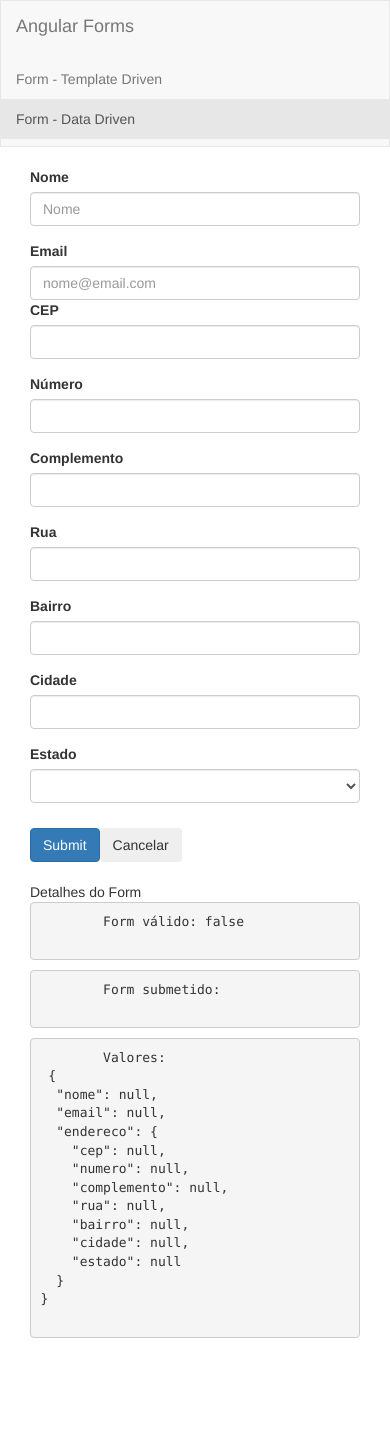
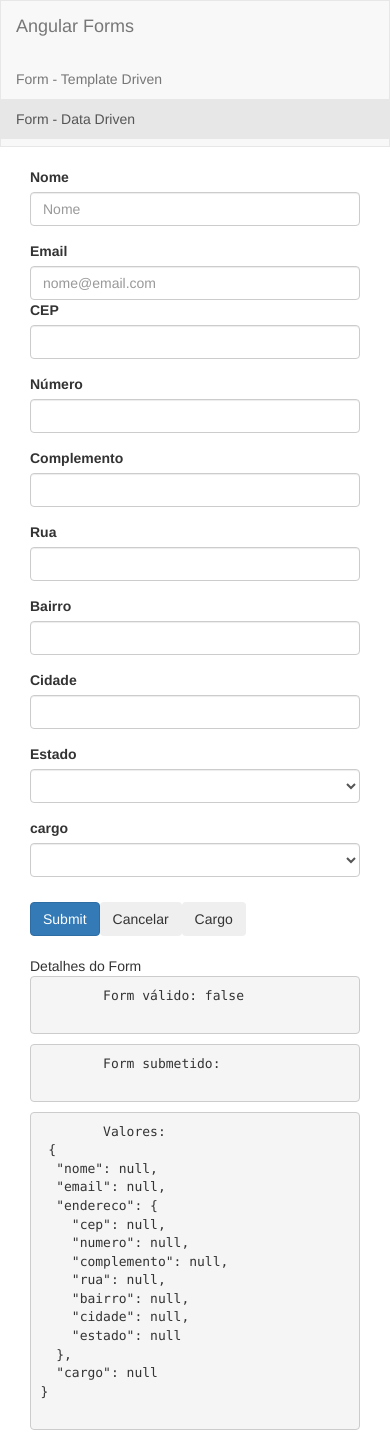
Before and after one commit to Danlei27/Angular-bootstrap-forms, an Angular app: page /dataForm in a window 390 px wide. Before the commit the page ends 1348 px from the top, so only its background shows below. Built offline with nearby package versions, Linux system fonts and the light colour scheme.

Commit message:
Formulario reativos: Combobox com Objeto (ngValue e comopareWith)

```diff
--- a/src/app/date-form/date-form.component.html
+++ b/src/app/date-form/date-form.component.html
@@ -119,10 +119,26 @@
             </div>
         </div>
         </div>
+        <div class="form-group">
+            <div class="col-md-3"
+            [ngClass]="aplicaCssErro('cargo')">
+                <label for="cargo" class="control-label">cargo</label>
+                <select formControlName="cargo"  id="cargo"  class="form-control" [compareWith]="compararCargos">
+                    <option *ngFor="let cargo of cargos "  [ngValue]="cargo">
+                        {{ cargo.desc }}
+                    </option>
+                </select>
+                <app-campo-control-erro
+                [mostrarErro]="verificaValidTouched('cargo')"
+                msgErro="Estado é obrigatório">
+                </app-campo-control-erro>
+            </div>
+        </div>
  </div>
  <div class="col-sm-12">
      <button type="submit" style="margin-top: 10px;" class="btn btn-primary">Submit</button>
      <button type="submit" style="margin-top: 10px;" class="btn" (click)="resetar()">Cancelar</button>
+     <button type="submit" style="margin-top: 10px;" class="btn" (click)="setarCargo()">Cargo</button>
      <app-form-debug [form]="formulario"></app-form-debug>
  </div>
 </form>
--- a/src/app/date-form/date-form.component.ts
+++ b/src/app/date-form/date-form.component.ts
@@ -17,7 +17,7 @@ export class DateFormComponent implements OnInit {
   // estados: EstadoBr[];
 
   estados: Observable<{}> ;
-
+  cargos: any[];
   constructor(
     private formBuilder: FormBuilder,
     private http: HttpClient,
@@ -31,6 +31,7 @@ export class DateFormComponent implements OnInit {
       // this.estados = dados; console.log(dados);});
     this.estados = this.dropdownService.getEstadosBr();
 
+    this.cargos = this.dropdownService.getCargos();
 
     // this.formulario = new FormGroup({
     //   nome: new FormControl(null),
@@ -53,8 +54,8 @@ export class DateFormComponent implements OnInit {
       bairro:[null, [Validators.required]],
       cidade:[null, [Validators.required]],
       estado:[null, [Validators.required]]
-    })
-
+    }),
+    cargo: [null]
       // Validators.minLength(3), Validators.maxLength(20)
       //  pattern="[a-z0-9._%+-]{1,40}[@]{1}[a-z]{1,10}[.]{1}[a-z]{3}"
 
@@ -149,5 +150,11 @@ export class DateFormComponent implements OnInit {
       })
     }
 
-
+    setarCargo(){
+      const cargo = { nome: 'Dev', nivel: 'Pleno', desc: 'Dev Pl' };
+      this.formulario.get('cargo').setValue(cargo);
+    }
+    compararCargos(obj1, obj2){
+      return obj1 && obj2 ? (obj1.nome === obj2.nome && obj1.nivel === obj2.nivel): obj1 === obj2;
+    }
 }
--- a/src/app/shared/services/dropdown.service.ts
+++ b/src/app/shared/services/dropdown.service.ts
@@ -12,4 +12,11 @@ export class DropdownService {
     return this.http.get('assets/dados/estadosbr.json');
   }
 
+  getCargos(){
+    return [
+      { nome: 'Dev', nivel: 'Junior', desc: 'Dev Jr'},
+      { nome: 'Dev', nivel: 'Pleno', desc: 'Dev Pl'},
+      { nome: 'Dev', nivel: 'Sernior', desc: 'Dev Sr'}
+    ];
+  }
 }
```
